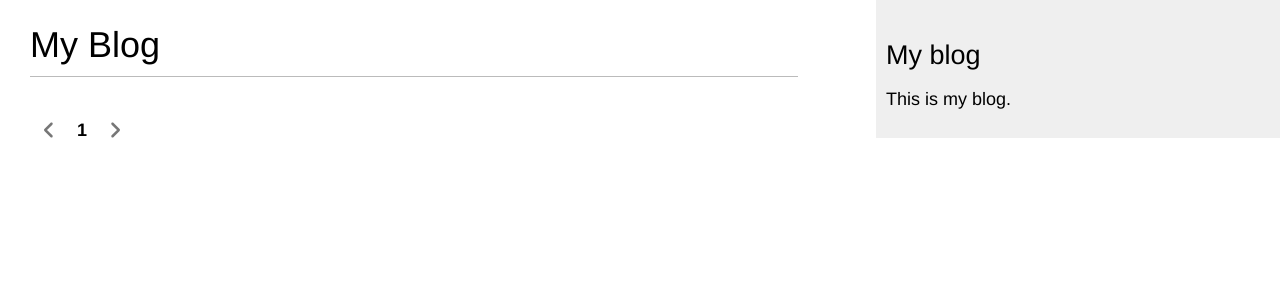
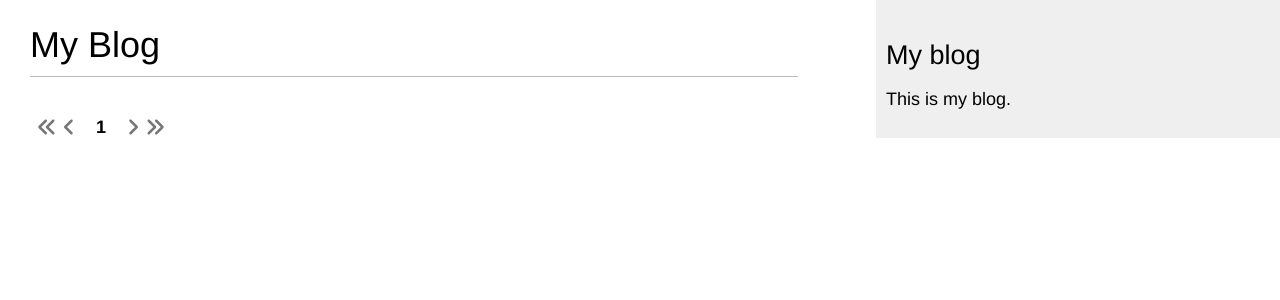
Before and after one commit to dori-dev/weblog, a Django app: page /blog/ in a window 1280 px wide. Shown: the top 300 px of the page. Run offline with Django 4.2, Linux system fonts and the light colour scheme; data that the repository does not hold is empty.

Commit message:
add go to first and go to last page button

```diff
--- a/blog/static/css/blog.css
+++ b/blog/static/css/blog.css
@@ -56,8 +56,25 @@ p.date {
 .pagination a,
 .pagination .current {
     border-radius: 5px;
-    margin: 0 3px;
-    padding: 3px 6px;
+    margin: 0 7px;
+}
+
+.end-next {
+    margin-left: 0 !important;
+}
+
+.next {
+    margin-right: 2px !important;
+    margin-left: 10px !important;
+}
+
+.first-previous {
+    margin-right: 0 !important;
+}
+
+.previous {
+    margin-left: 2px !important;
+    margin-right: 10px !important;
 }
 
 a.disable {
--- a/blog/templates/blog/pagination.html
+++ b/blog/templates/blog/pagination.html
@@ -1,7 +1,13 @@
 <div class="pagination">
   <span class="step-links">
     {% if page.has_previous %}
-    <a href="?page={{ page.previous_page_number }}">
+      <!-- if has previous page -->
+      <a href="?page=1" class="first-previous">
+        <svg xmlns="http://www.w3.org/2000/svg" viewBox="0 0 512 512">
+          <path d="M41.4 233.4c-12.5 12.5-12.5 32.8 0 45.3l160 160c12.5 12.5 32.8 12.5 45.3 0s12.5-32.8 0-45.3L109.3 256 246.6 118.6c12.5-12.5 12.5-32.8 0-45.3s-32.8-12.5-45.3 0l-160 160zm352-160l-160 160c-12.5 12.5-12.5 32.8 0 45.3l160 160c12.5 12.5 32.8 12.5 45.3 0s12.5-32.8 0-45.3L301.3 256 438.6 118.6c12.5-12.5 12.5-32.8 0-45.3s-32.8-12.5-45.3 0z"/>
+        </svg>
+      </a>
+      <a href="?page={{ page.previous_page_number }}" class="previous">
         <svg xmlns="http://www.w3.org/2000/svg" viewBox="0 0 320 512">
           <path d="M41.4 233.4c-12.5 12.5-12.5 32.8 0 45.3l160 160c12.5 12.5 32.8 12.5 45.3 0s12.5-32.8 0-45.3L109.3 256 246.6 118.6c12.5-12.5 12.5-32.8 0-45.3s-32.8-12.5-45.3 0l-160 160z"/>
         </svg>
@@ -10,30 +16,56 @@
       <a href="?page={{ page.previous_page_number|add:-1 }}">{{ page.previous_page_number|add:-1 }}</a>
       {% endif %}
       <a href="?page={{ page.previous_page_number }}">{{ page.previous_page_number }}</a>
+      <!-- if has previous page -->
     {% else %}
-    <a class="disable">
+      <!-- else -->
+      <a class="disable first-previous">
+        <svg xmlns="http://www.w3.org/2000/svg" viewBox="0 0 512 512">
+          <path d="M41.4 233.4c-12.5 12.5-12.5 32.8 0 45.3l160 160c12.5 12.5 32.8 12.5 45.3 0s12.5-32.8 0-45.3L109.3 256 246.6 118.6c12.5-12.5 12.5-32.8 0-45.3s-32.8-12.5-45.3 0l-160 160zm352-160l-160 160c-12.5 12.5-12.5 32.8 0 45.3l160 160c12.5 12.5 32.8 12.5 45.3 0s12.5-32.8 0-45.3L301.3 256 438.6 118.6c12.5-12.5 12.5-32.8 0-45.3s-32.8-12.5-45.3 0z"/>
+        </svg>
+      </a>
+      <a class="disable previous">
         <svg xmlns="http://www.w3.org/2000/svg" viewBox="0 0 320 512">
           <path d="M41.4 233.4c-12.5 12.5-12.5 32.8 0 45.3l160 160c12.5 12.5 32.8 12.5 45.3 0s12.5-32.8 0-45.3L109.3 256 246.6 118.6c12.5-12.5 12.5-32.8 0-45.3s-32.8-12.5-45.3 0l-160 160z"/>
         </svg>
       </a>
+      <!-- else -->
     {% endif %}
-    <span class="current">{{ page.number }}</span>
+
+    <span class="current">
+      {{ page.number }}
+    </span>
+
     {% if page.has_next %}
+      <!-- if has next page -->
       <a href="?page={{ page.next_page_number }}">{{ page.next_page_number }}</a>
       {% if page.next_page_number|add:1 <= page.paginator.num_pages and not page.has_previous %}
       <a href="?page={{ page.next_page_number|add:1 }}">{{ page.next_page_number|add:1 }}</a>
       {% endif %}
-    <a href="?page={{ page.next_page_number }}">
+      <a href="?page={{ page.next_page_number }}" class="next">
         <svg xmlns="http://www.w3.org/2000/svg" viewBox="0 0 320 512">
           <path d="M278.6 233.4c12.5 12.5 12.5 32.8 0 45.3l-160 160c-12.5 12.5-32.8 12.5-45.3 0s-12.5-32.8 0-45.3L210.7 256 73.4 118.6c-12.5-12.5-12.5-32.8 0-45.3s32.8-12.5 45.3 0l160 160z"/>
         </svg>
       </a>
+      <a href="?page={{ page.paginator.num_pages }}" class="end-next">
+        <svg xmlns="http://www.w3.org/2000/svg" viewBox="0 0 512 512">
+          <path d="M470.6 278.6c12.5-12.5 12.5-32.8 0-45.3l-160-160c-12.5-12.5-32.8-12.5-45.3 0s-12.5 32.8 0 45.3L402.7 256 265.4 393.4c-12.5 12.5-12.5 32.8 0 45.3s32.8 12.5 45.3 0l160-160zm-352 160l160-160c12.5-12.5 12.5-32.8 0-45.3l-160-160c-12.5-12.5-32.8-12.5-45.3 0s-12.5 32.8 0 45.3L210.7 256 73.4 393.4c-12.5 12.5-12.5 32.8 0 45.3s32.8 12.5 45.3 0z"/>
+        </svg>
+      </a>
+      <!-- if has next page -->
     {% else %}
-    <a class="disable">
+      <!-- else -->
+      <a class="disable next">
         <svg xmlns="http://www.w3.org/2000/svg" viewBox="0 0 320 512">
           <path d="M278.6 233.4c12.5 12.5 12.5 32.8 0 45.3l-160 160c-12.5 12.5-32.8 12.5-45.3 0s-12.5-32.8 0-45.3L210.7 256 73.4 118.6c-12.5-12.5-12.5-32.8 0-45.3s32.8-12.5 45.3 0l160 160z"/>
         </svg>
       </a>
+      <a class="disable end-next">
+        <svg xmlns="http://www.w3.org/2000/svg" viewBox="0 0 512 512">
+          <path d="M470.6 278.6c12.5-12.5 12.5-32.8 0-45.3l-160-160c-12.5-12.5-32.8-12.5-45.3 0s-12.5 32.8 0 45.3L402.7 256 265.4 393.4c-12.5 12.5-12.5 32.8 0 45.3s32.8 12.5 45.3 0l160-160zm-352 160l160-160c12.5-12.5 12.5-32.8 0-45.3l-160-160c-12.5-12.5-32.8-12.5-45.3 0s-12.5 32.8 0 45.3L210.7 256 73.4 393.4c-12.5 12.5-12.5 32.8 0 45.3s32.8 12.5 45.3 0z"/>
+        </svg>
+      </a>
+      <!-- else -->
     {% endif %}
   </span>
 </div>
--- a/blog/views.py
+++ b/blog/views.py
@@ -4,7 +4,7 @@ from .models import Post
 
 class PostListView(ListView):
     queryset = Post.published.all()
-    paginate_by = 12
+    paginate_by = 1
     context_object_name = 'posts'
     template_name = 'blog/post/list.html'
 
```
Lines whose indentation alone changed are shown as unchanged.
